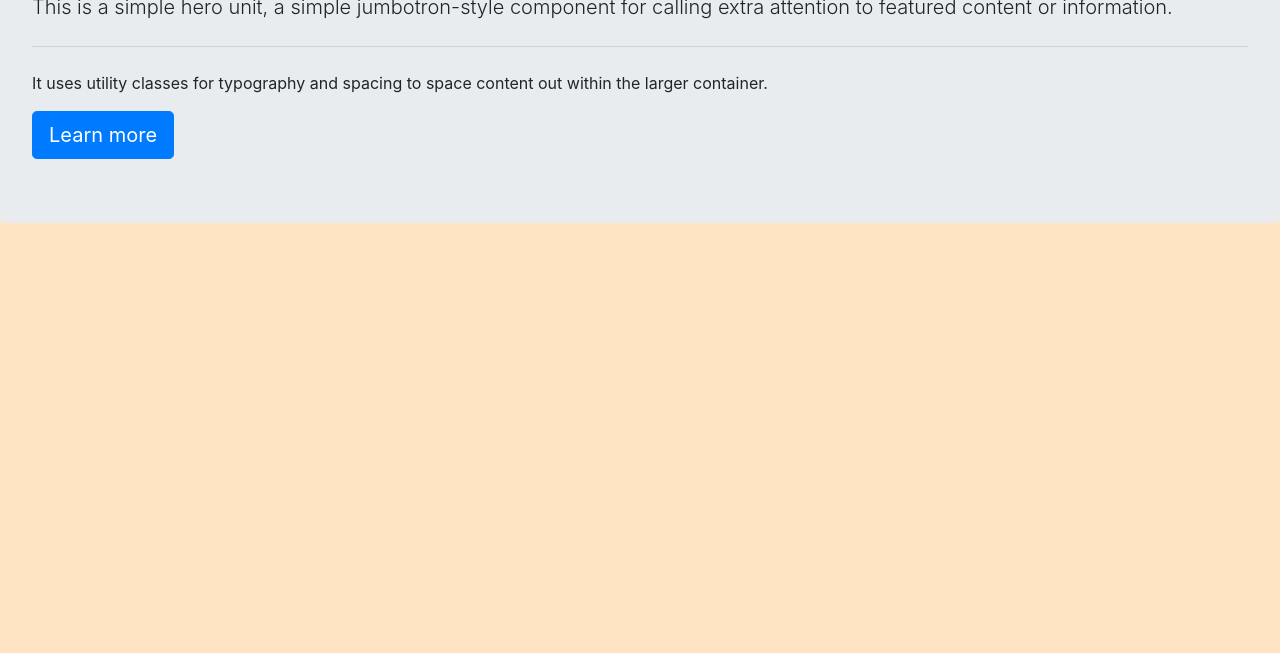
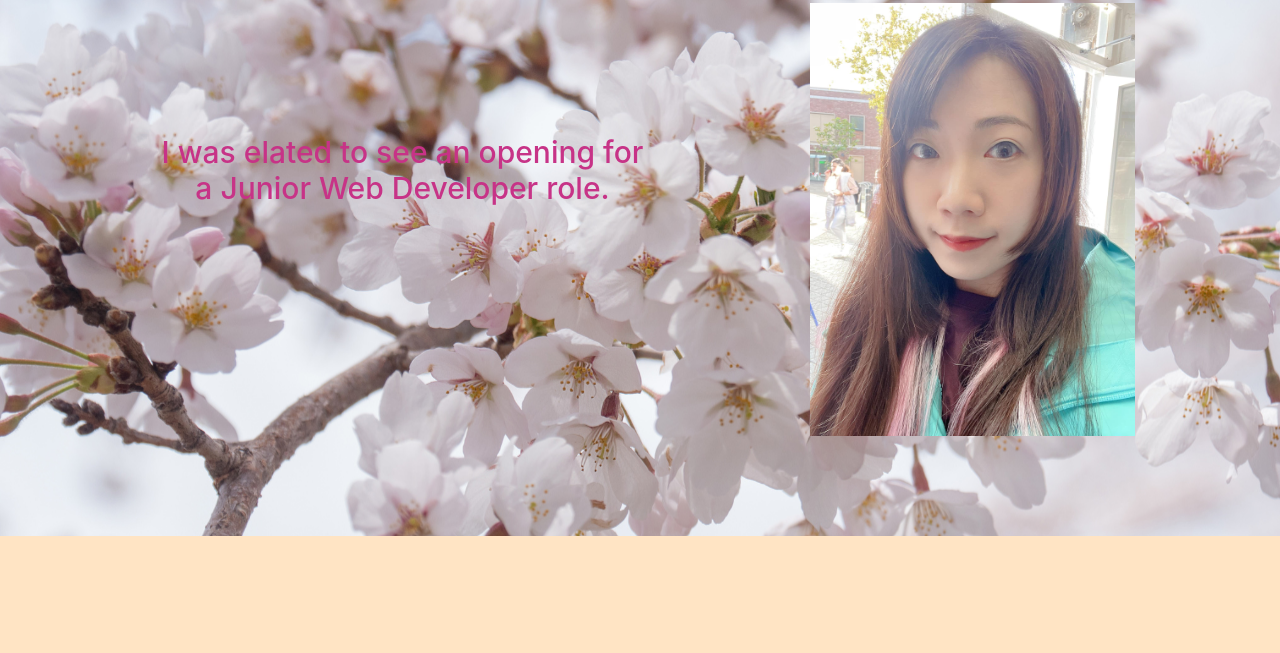
Before and after one commit to HeraLam/bootstrap-portfolio, a plain HTML site: page index.html in a window 1280 px wide. Shown: the part 147-800 px from the top of the page. Drawn offline with nearby package versions, Linux system fonts and the light colour scheme.

Commit message:
update hero section

```diff
--- a/css/index.css
+++ b/css/index.css
@@ -22,6 +22,7 @@ body {
     text-shadow: 4px 4px 4px rgb(28, 0, 0);
     font-weight: 200;
     letter-spacing: 5px;
+    padding: 0%;
   }
 
   #mainNav .navbar-brand:hover, #mainNav .navbar-brand:focus {
@@ -59,3 +60,59 @@ body {
   #mainNav .navbar-nav > li > a:focus:hover {
     color: #fdcc52;
   }
+
+  /* Hero section ============= */
+
+header.masthead {
+    position: relative;
+    width: 100%;
+    padding-top: 150px;
+    padding-bottom: 100px;
+    color: #c73387;
+    background: url("../images/sakura.png");
+    background-repeat: no-repeat;
+    background-size: 100%;
+  }
+
+  header.masthead .header-content {
+    max-width: 500px;
+    margin-bottom: 100px;
+    text-align: center;
+  }
+
+  header.masthead .header-content h1 {
+    font-size: 30px;
+  }
+
+  header.masthead .device-container {
+    max-width: 325px;
+    margin-right: auto;
+    margin-left: auto;
+  }
+
+  header.masthead .device-container .screen img {
+    border-radius: 3px;
+  }
+
+
+  section.download {
+    position: relative;
+    padding: 150px 0;
+  }
+
+  section.download h2 {
+    font-size: 50px;
+    margin-top: 0;
+  }
+
+  section.download .badges .badge-link {
+    margin-bottom: 25px;
+  }
+
+  section.download .badges .badge-link:last-child {
+    margin-bottom: 0;
+  }
+
+  section.download .badges .badge-link img {
+    height: 60px;
+  }
--- a/index.html
+++ b/index.html
@@ -48,16 +48,29 @@
             </div>
         </nav>
 
-        <!-- jumbotron -->
-        <div class="jumbotron">
-            <h1 class="display-4">Hello, world!</h1>
-            <p class="lead">This is a simple hero unit, a simple jumbotron-style component for calling extra attention
-                to
-                featured content or information.</p>
-            <hr class="my-4">
-            <p>It uses utility classes for typography and spacing to space content out within the larger container.</p>
-            <a class="btn btn-primary btn-lg" href="#" role="button">Learn more</a>
-        </div>
+        <!-- Hero Section -->
+
+        <header class="masthead">
+            <div class="container h-100">
+                <div class="row h-100">
+                    <div class="col-lg-7 my-auto">
+                        <div class="header-content mx-auto">
+                            <h1 class="mb-5">I was elated to see an opening for a Junior Web Developer role.</h1>
+
+                        </div>
+                    </div>
+                    <div class="col-lg-5 my-auto">
+                        <div class="device-container">
+                            <img src="images/Hera.jpg" class="img-fluid" alt="">
+                        </div>
+                    </div>
+                </div>
+            </div>
+        </header>
+
+        <!-- Cards -->
+
+
     </body>
 
 </html>
```
Also changed, not shown: images/Hera.jpg (added), images/cat.jpg (deleted), images/sakura.png (added).
